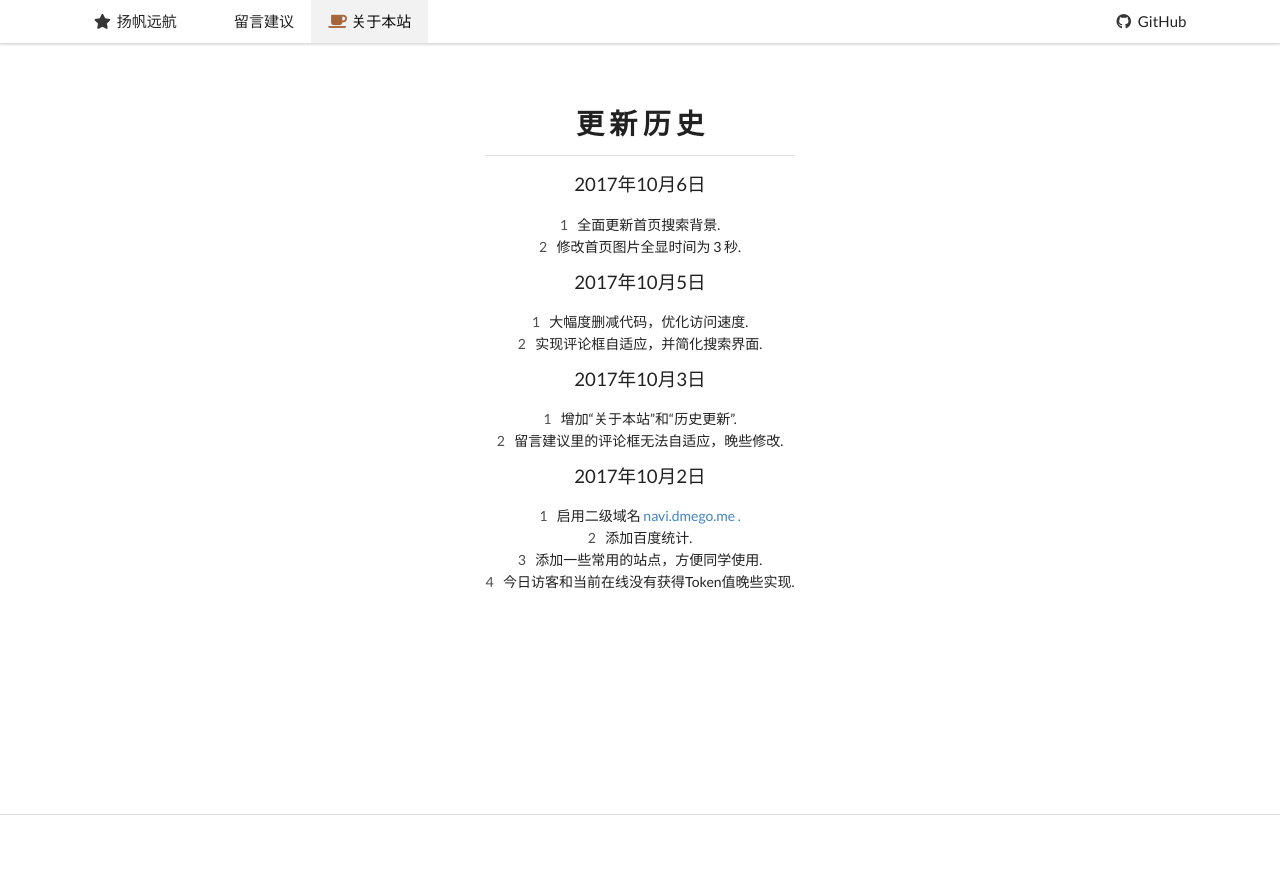
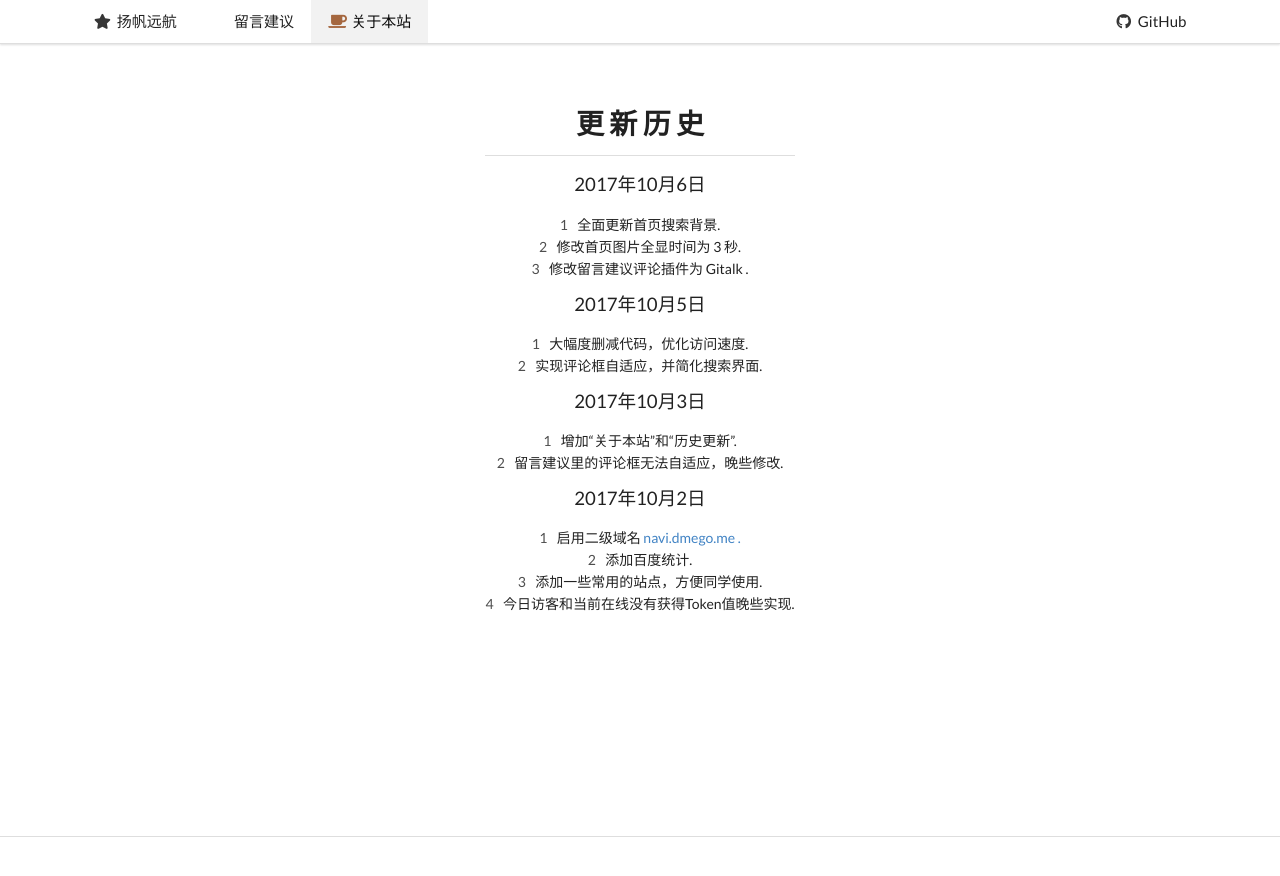
Before and after one commit to dmego/dmegonavi.github.io, a Jekyll site: the page built from donate/index.html, in a window 1280 px wide and 900 px high, scrolled down 659 px. Shown: the top 876 px of the window. Built offline with Jekyll 4.4.1, drawn with Linux system fonts in a browser that asks for light colours; comment, search, counter and statistics services are not loaded; a style sheet for code colours, icons or effects is not loaded.

Commit message:
更新历史

```diff
--- a/_includes/analytics_header.html
+++ b/_includes/analytics_header.html
@@ -1,4 +1,5 @@
 <div class="ui text container">
     <h1 class="ui inverted header"><i class="gittip icon"></i>留言建议</h1>
     <h2>关于设计、BUG、常用网站增删等方面的建议及其他.</h2>
+    <h6>留言仅支持 Github账号 登录, 反馈QQ: 2577939764 .</h6>
 </div>
--- a/donate/index.html
+++ b/donate/index.html
@@ -26,6 +26,7 @@ donate: true
                 <ol class="ui list">
                     <li>全面更新首页搜索背景.</li>
                     <li>修改首页图片全显时间为 3 秒.</li>
+                    <li>修改留言建议评论插件为 Gitalk .</li>
                 </ol>
                 <p>  2017年10月5日</p>
                 <ol class="ui list">
--- a/suggest/index.html
+++ b/suggest/index.html
@@ -5,6 +5,9 @@ analytics: true
 ---
 
 <br>
+<div align="center" style="position:relative;">
+  	<iframe frameborder="no" border="0" marginwidth="0" marginheight="0" width=298 height=52 src="//music.163.com/outchain/player?type=2&id=28577876&auto=0&height=32"></iframe>		  	<iframe frameborder="no" border="0" marginwidth="0" marginheight="0" width=298 height=52 src="//music.163.com/outchain/player?type=2&id=28577876&auto=0&height=32"></iframe>
+</div>
 {% if site.gitalk.client_id %}
   <link rel="stylesheet" href="https://unpkg.com/gitalk/dist/gitalk.css">
   <script src="https://unpkg.com/gitalk/dist/gitalk.min.js"></script>
```
